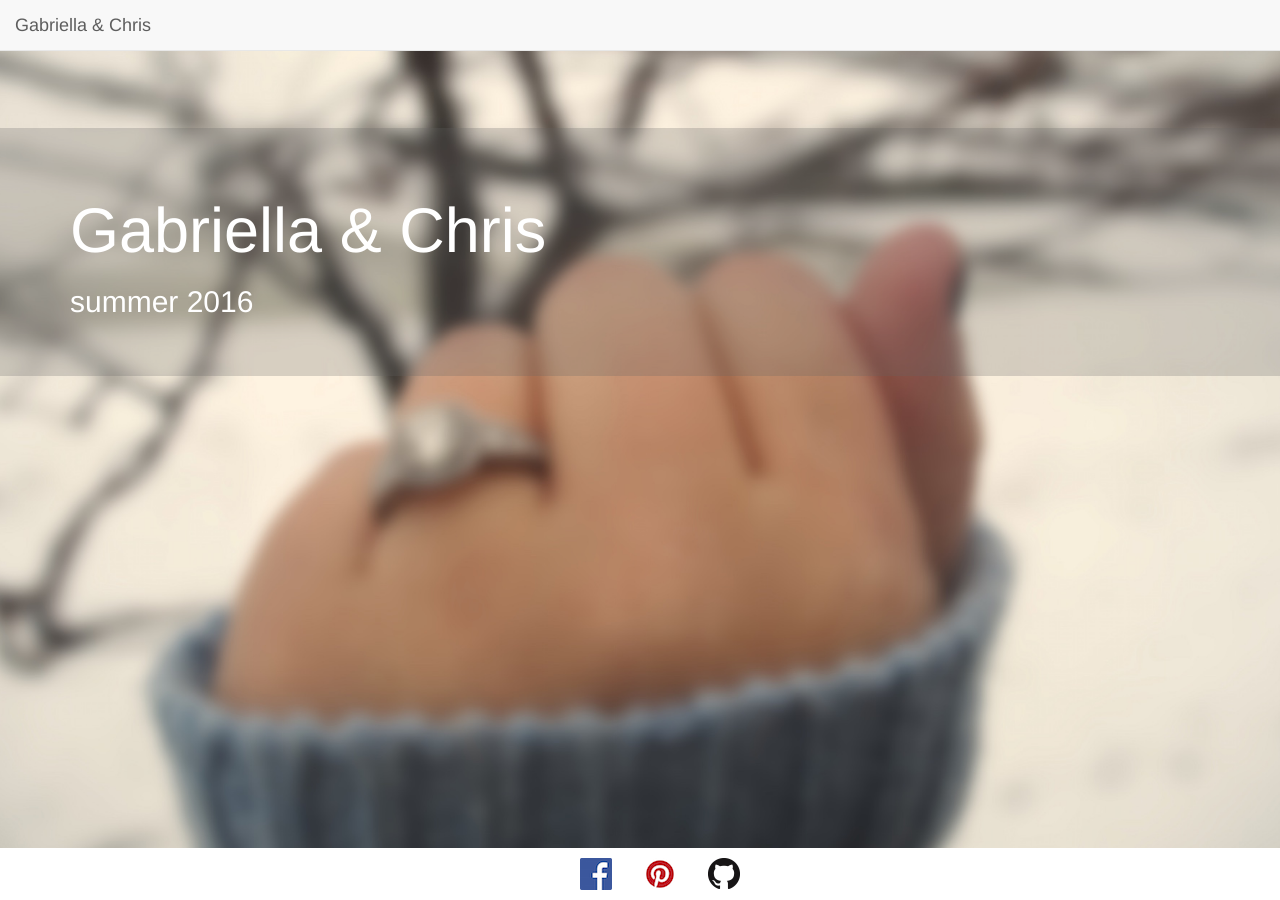
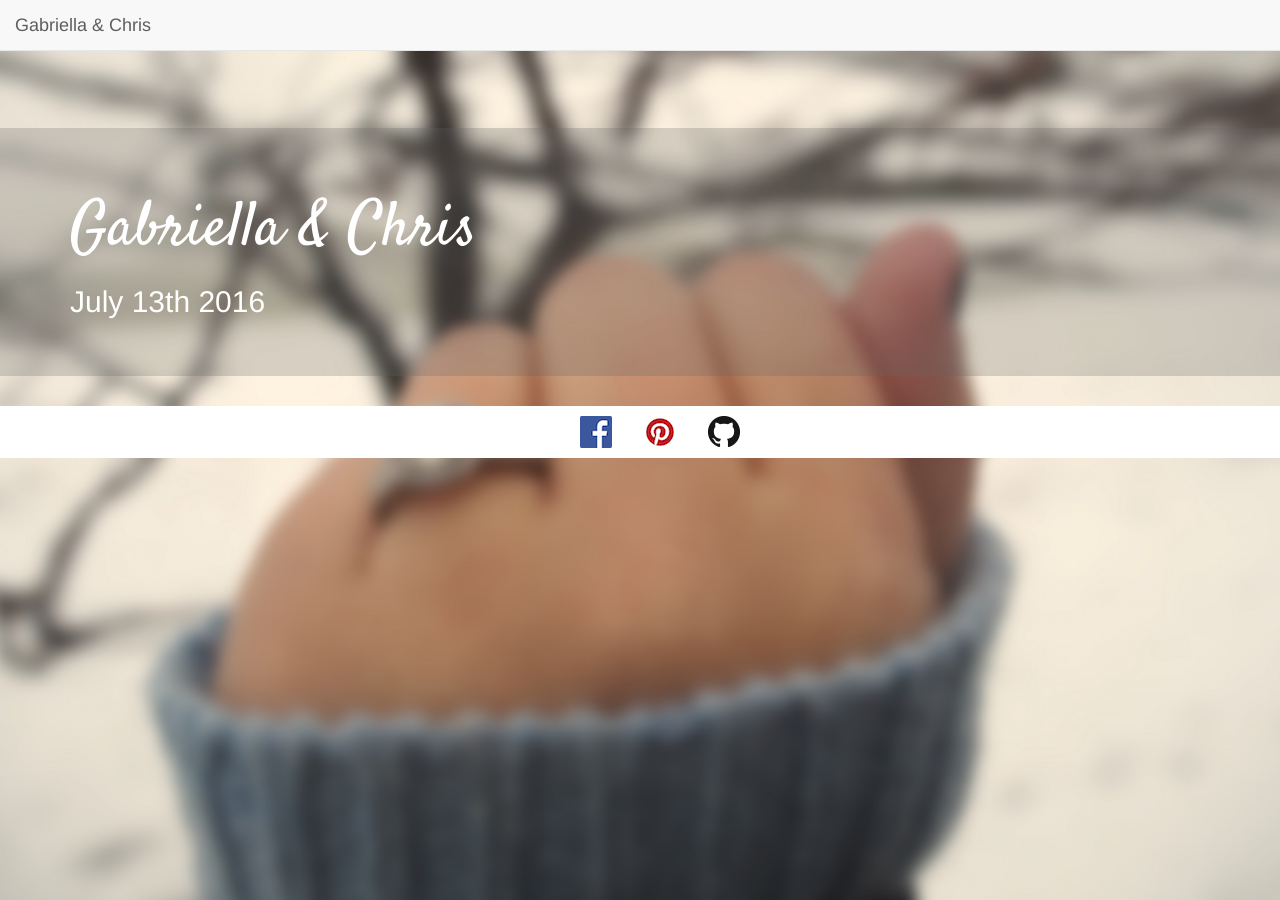
Before and after one commit to chris-pardy/chris-pardy.github.io, a Jekyll site: the page built from index.html, in a window 1280 px wide. Built offline with Jekyll 4.4.1, drawn with Linux system fonts in a browser that asks for light colours; nearby versions of some CDN libraries.

```diff
--- a/_includes/footer.html
+++ b/_includes/footer.html
@@ -1,4 +1,4 @@
-<footer class="navbar-fixed-bottom">
+<footer class="navbar-bottom">
   <div class="container">
     <ul class="social row">
       <li><a href="https://www.facebook.com/1221720066/posts/10203378562164393/"><img src="/images/FB-Logo.png" alt="facebook" /></a></li>
--- a/_layouts/main.html
+++ b/_layouts/main.html
@@ -34,7 +28,7 @@
 			<div class="collapse navbar-collapse" id="bs-example-navbar-collapse-1">
 			<ul class="nav navbar-nav">
 				{% for item in page.sections %}
-					<li><a href="">{{ item.name }}</a></li>
+					<li><a href="#{{ item.id }}">{{ item.name }}</a></li>
 				{% endfor %}
 			</ul>
 			</div>
@@ -48,8 +42,10 @@
 	{% include cutins.html cutin=item.before %}
 </div>
 {% endif %}
-<div class="container-fluid section">
+<section>
+<div class="container-fluid section" id="{{ item.id }}">
 <h1>{{ item.name }}</h1>
 {% include {{item.content}} %}
 </div>
+</section>
 {% endfor %}
--- a/css/all.scss
+++ b/css/all.scss
@@ -1,5 +1,7 @@
 ---
 ---
+@import url(http://fonts.googleapis.com/css?family=Satisfy);
+
 footer {
   background-color: white;
   text-align: center;
@@ -25,3 +27,7 @@
 .navbar-toggle img {
   height:40px;
 }
+
+h1 {
+  font-family: 'Satisfy', cursive;
+}
--- a/css/home.scss
+++ b/css/home.scss
@@ -22,3 +22,7 @@
 	min-height: 5em;
 	background-color: $primary-color;
 }
+
+section h1 {
+	text-align: center;
+}
--- a/index.html
+++ b/index.html
@@ -6,6 +6,6 @@
 <div class="jumbotron">
   <div class="container">
     <h1>Gabriella &amp; Chris</h1>
-    <h2>summer 2016</h2>
+    <h2>July 13th 2016</h2>
   </div>
 </div>
```
Also changed, not shown: other parts of _layouts/main.html (+3 -9 lines).
